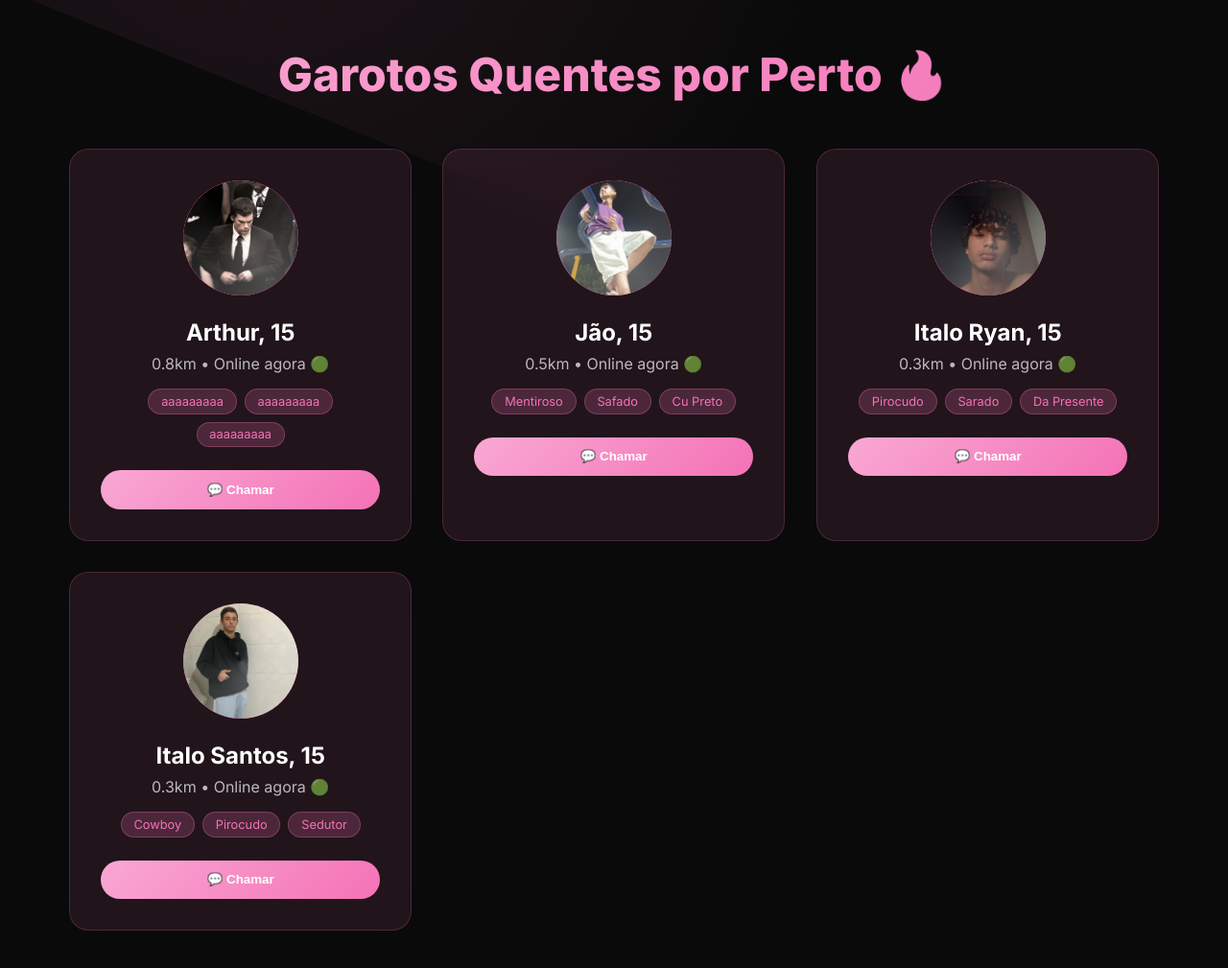
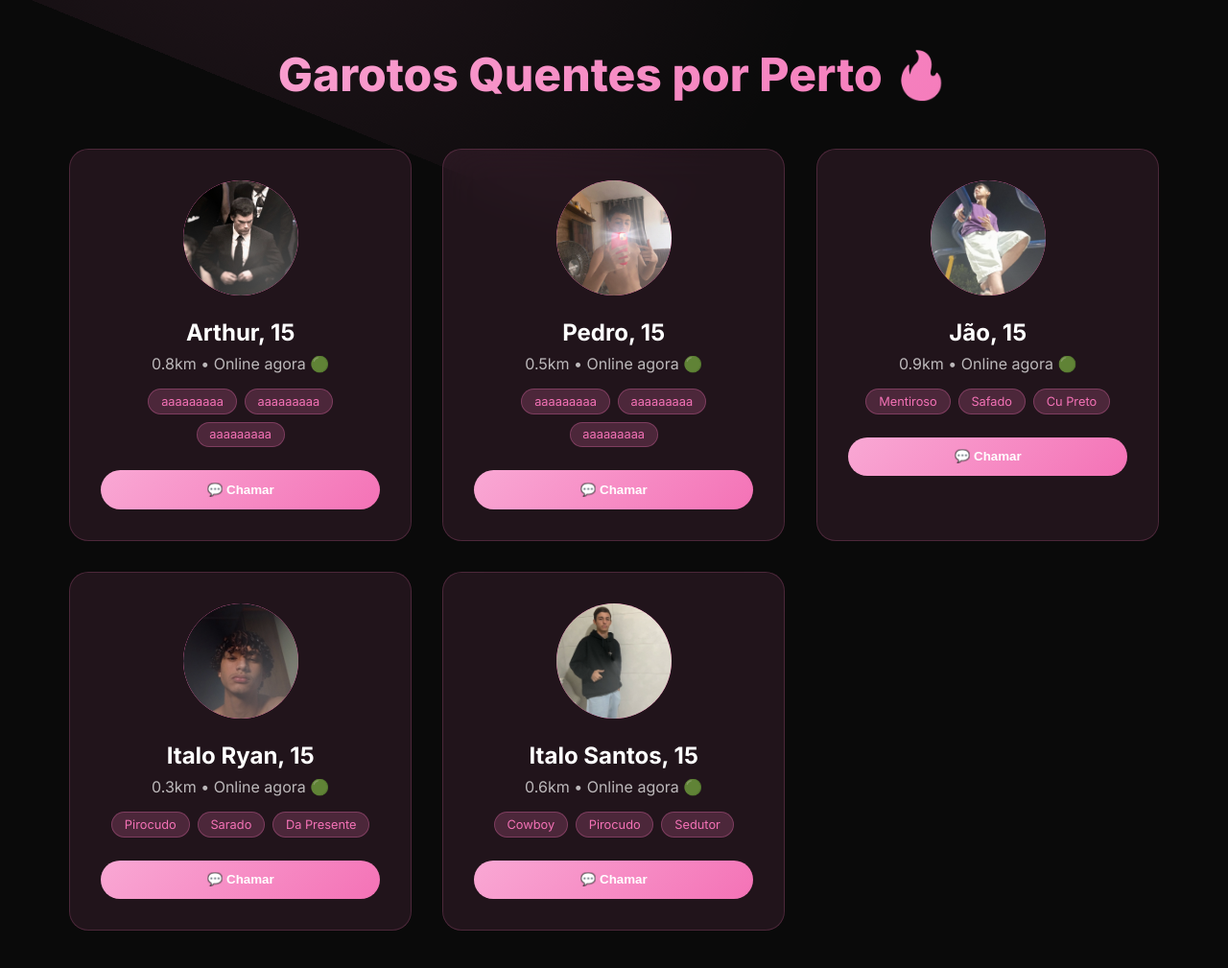
Before and after one commit to oneTime999/PutariaHub, a plain HTML site: page index.html in a window 1280 px wide. Shown: the part 832-1841 px from the top of the page at 96% size. Drawn offline with Linux system fonts and the light colour scheme.

Commit message:
Update index.html

```diff
--- a/index.html
+++ b/index.html
@@ -613,13 +613,28 @@
         <button class="connect-btn">💬 Chamar</button>
       </div>
 
+            <div class="profile-card">
+        <div class="profile-image">
+          <img src="pedro.jpeg" alt="Pedro" onerror="this.style.display='none'; this.nextElementSibling.style.display='flex';">
+          <span class="initial" style="display: none;">P</span>
+        </div>
+        <h3 class="profile-name">Pedro, 15</h3>
+        <p class="profile-distance">0.5km • Online agora 🟢</p>
+        <div class="profile-tags">
+          <span class="tag">aaaaaaaaa</span>
+          <span class="tag">aaaaaaaaa</span>
+          <span class="tag">aaaaaaaaa</span>
+        </div>
+        <button class="connect-btn">💬 Chamar</button>
+            </div>
+
       <div class="profile-card">
         <div class="profile-image">
           <img src="jao.jpeg" alt="João" onerror="this.style.display='none'; this.nextElementSibling.style.display='flex';">
           <span class="initial" style="display: none;">J</span>
         </div>
         <h3 class="profile-name">Jão, 15</h3>
-        <p class="profile-distance">0.5km • Online agora 🟢</p>
+        <p class="profile-distance">0.9km • Online agora 🟢</p>
         <div class="profile-tags">
           <span class="tag">Mentiroso</span>
           <span class="tag">Safado</span>
@@ -649,7 +664,7 @@
           <span class="initial" style="display: none;">I</span>
         </div>
         <h3 class="profile-name">Italo Santos, 15</h3>
-        <p class="profile-distance">0.3km • Online agora 🟢</p>
+        <p class="profile-distance">0.6km • Online agora 🟢</p>
         <div class="profile-tags">
           <span class="tag">Cowboy</span>
           <span class="tag">Pirocudo</span>
```
